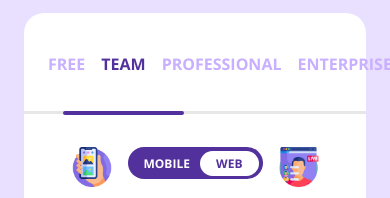
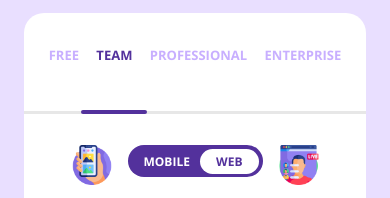
Before and after one commit to Spsk1313/cost-estimator, a plain HTML site: page index.html in a window 390 px wide. Shown: the part 70-268 px from the top of the page. Drawn offline with nearby package versions, Linux system fonts and the light colour scheme.

Commit message:
update media queries

```diff
--- a/index.css
+++ b/index.css
@@ -307,3 +307,21 @@ h1 {
     }
 
 }
+
+@media only screen and (max-width: 480px) {
+    .tabs p {
+        padding: 4px;
+        font-size: 13px;
+    }
+
+    .tabs .active::before {
+        width: 150%;
+        left: -25%;
+        bottom: -46px;
+    }
+
+    .toggle-wrapper {
+        margin-top: 16px;
+    }
+
+}
```
